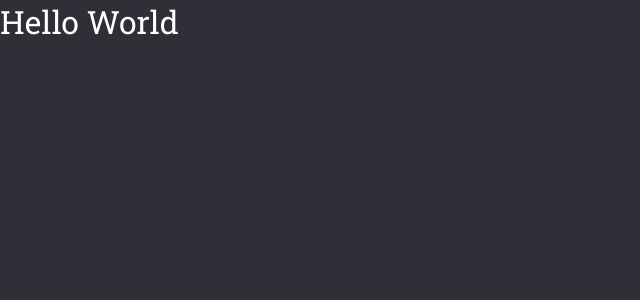
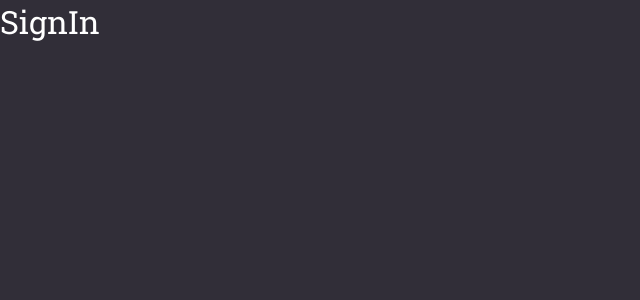
Before and after one commit to Alquipo/gobarber, a React (Create React App) app in the folder Web/: page / in a window 1280 px wide. Shown: the top 300 px of the page, without its empty margins (0-640 px from the left). Built offline with nearby package versions, Linux system fonts and the light colour scheme.

Commit message:
feat: SignIn Page

```diff
--- a/Web/src/App.tsx
+++ b/Web/src/App.tsx
@@ -1,10 +1,11 @@
 import React from 'react';
 
+import SignIn from './pages/SignIn';
 import GlobalStyle from './styles/global';
 
 const App: React.FC = () => (
   <>
-    <h1>Hello World</h1>
+    <SignIn />
     <GlobalStyle />
   </>
 );
--- /dev/null
+++ b/Web/src/pages/SignIn/index.tsx
@@ -0,0 +1,5 @@
+import React from 'react';
+
+const SignIn: React.FC = () => <h1>SignIn</h1>;
+
+export default SignIn;
```
Also changed, not shown: Web/src/assets/logo.svg (added), Web/src/assets/sign-in-background.png (added).
